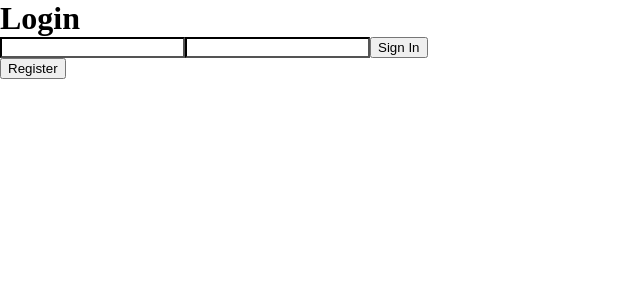
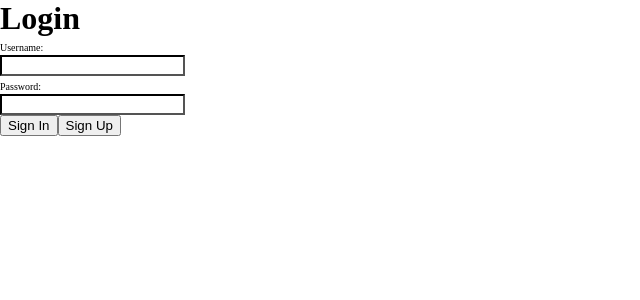
Before and after one commit to arunas-cesonis/SampleCloud, a React (Create React App) app in the folder client/: page / in a window 1280 px wide. Shown: the top 300 px of the page, without its empty margins (0-640 px from the left). Built offline with nearby package versions, Linux system fonts and the light colour scheme.

Commit message:
Added LoginInput.jsx.

```diff
--- a/client/src/components/Login.jsx
+++ b/client/src/components/Login.jsx
@@ -2,6 +2,7 @@ import React, { Component } from 'react';
 import axios from 'axios';
 import UserPage from './UserPage.jsx';
 import Register from './Register.jsx';
+import LoginInput from './LoginInput.jsx';
 
 class Login extends Component {
 	constructor(props){
@@ -20,12 +21,12 @@ class Login extends Component {
         this.handleRegisterButton = this.handleRegisterButton.bind(this);
 	}
 
-	updatePassword(e) {
-		this.setState({password: e.target.value});
+	updatePassword(passwordInputVal) {
+		this.setState({password: passwordInputVal});
 	}
 
-	updateUsername(e) {
-		this.setState({username: e.target.value});
+	updateUsername(usernameInputVal) {
+		this.setState({username: usernameInputVal});
 	}
 
 	handleRegisterButton(e) {
@@ -50,6 +51,8 @@ class Login extends Component {
 	}
 
 	render(){
+        const username = this.state.username;
+        const password = this.state.password;
 		if(this.state.serverSuccess){
 			return (
 				<div>
@@ -58,28 +61,41 @@ class Login extends Component {
 				</div>
 			);
 		} else if (this.state.register) {
-			console.log('Please register.');
 			return (
 				<Register />
 			);
 		} else {
 			return (
 				<div>
-					<h1>Login</h1>
 					<form >
-						<input type='text'
-							onChange={this.updateUsername}
-							name='username' />
-						<input type='password'
-							onChange={this.updatePassword}
-							name='password' />
-						<button type='submit' onClick={this.handleLogin}>
+					    <h1>Login</h1>
+                        <LoginInput
+                            type={'text'}
+							update={this.updateUsername}
+                            label={'Username:'}
+                            id={'username'}
+                            val={username}
+                        />
+                        <LoginInput
+                            type={'password'}
+							update={this.updatePassword}
+                            label={'Password:'}
+                            id={'password'}
+                            val={password}
+                        />
+                        <button
+                            type='submit'
+                            onClick={this.handleLogin}
+                        >
 						Sign In
 						</button>
+					    <button
+                            type='submit'
+                            onClick={this.handleRegisterButton}
+                        >
+                        Sign Up
+                        </button>
 					</form>
-					<button type='submit' onClick={this.handleRegisterButton}>
-					Register
-					</button>
 				</div>
 			);
 		}
--- /dev/null
+++ b/client/src/components/LoginInput.jsx
@@ -0,0 +1,31 @@
+import React, { Component } from 'react';
+
+class LoginInput extends Component {
+    constructor(props){
+        super(props);
+        this.update = this.update.bind(this);
+    }
+    update(e){
+        this.props.update(e.target.value);
+    }
+    render(){
+        const val = this.props.val;
+        const type = this.props.type;
+        const id = this.props.id;
+        const label = this.props.label;
+        return (
+            <div>
+                <label htmlFor={id}>{label}</label>
+                <br />
+                <input
+                    id={id}
+                    type={type}
+                    onChange={this.update}
+                    value={val}
+                />
+            </div>
+        );
+    }
+}
+
+export default LoginInput;
--- a/client/src/components/Register.jsx
+++ b/client/src/components/Register.jsx
@@ -70,7 +70,7 @@ class Register extends Component {
                 usernameError: 'You can not use this name. Please choose another one.',
             })
         }
-        if(!usernameNotValid && !passwordNotValid && !emailNotValid){
+        if(!usernameNotValid && !passwordNotValid && !emailNotValid && username.lenght > 2){
             console.log('The form has been submitted.');
             /// POST TO server.js.
             console.log('Push to DB.');
```
Also changed, not shown: client/src/components/Test.jsx (added, +9 -0 lines).
